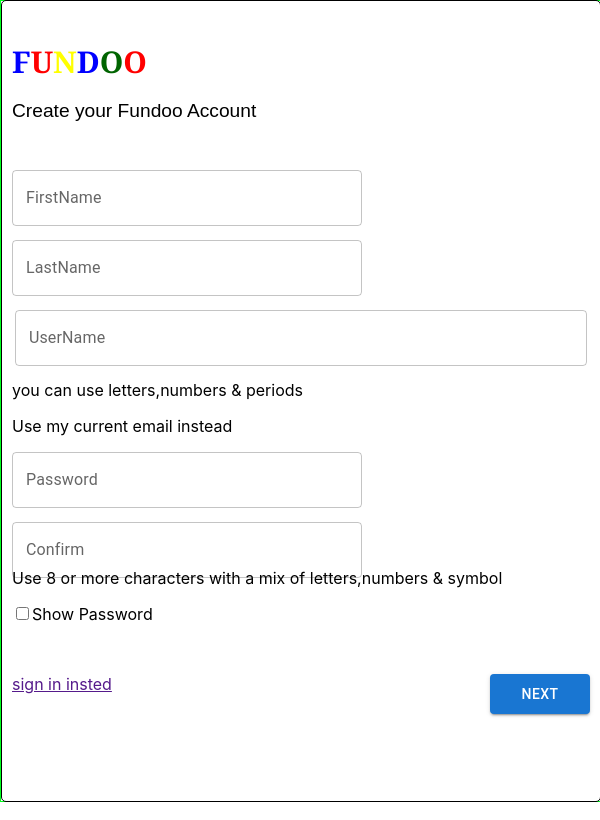
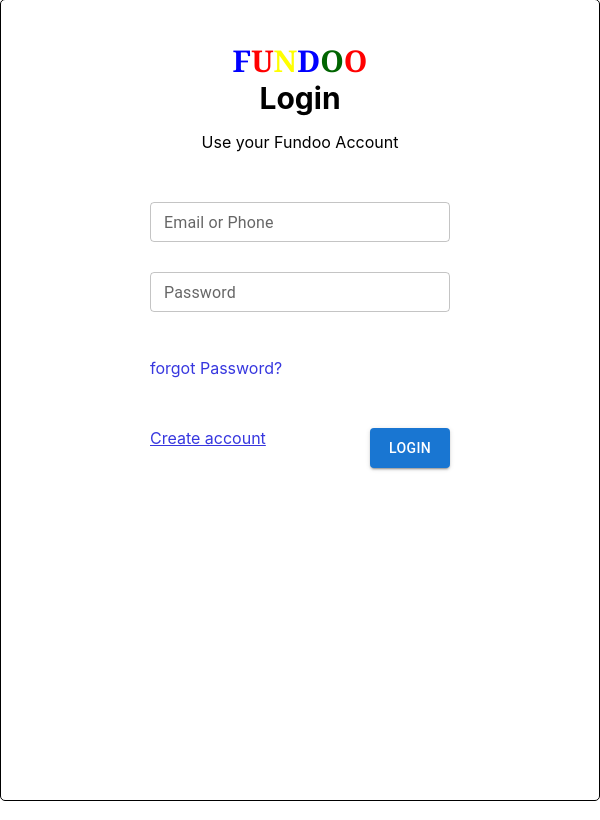
Before and after one commit to satya-1298/Fundoo__Frontend, a React (Create React App) app: page / in a window 600 px wide. Built offline with nearby package versions, Linux system fonts and the light colour scheme.

Commit message:
[Satya]impl : Implemented Form Validation Using Regex Expression

```diff
--- a/src/App.js
+++ b/src/App.js
@@ -2,15 +2,15 @@
 import React from 'react';
 import './App.css';
 
-import SignUp from './WebPage/SignUp/SignUp';
-// import SignIn from './WebPage/SignUp/SignIn/SignIn';
+//import SignUp from './WebPage/SignUp/SignUp';
+import SignIn from './WebPage/SignUp/SignIn/SignIn';
 
 
 function App() {
   return (
     <div className="App">
-     <SignUp/>
-        {/* <SignIn/> */}
+     {/* <SignUp/> */}
+        <SignIn/>
     </div>
   );
 }
--- a/src/WebPage/SignUp/SignIn/SignIn.css
+++ b/src/WebPage/SignUp/SignIn/SignIn.css
@@ -12,7 +12,7 @@
 {
     border: 1px solid black;
     width: 30vw;
-    height: 75vh;
+    height: 80vh;
     display: flex;
     border-radius: 5px;
     justify-content: center;
@@ -20,7 +20,7 @@
 .form-container
 {
      /* border: 1px solid blue;  */
-    width: 60%;
+    width: 75%;
     height: 70vh;
     padding: 10px;
     display: flex;
--- a/src/WebPage/SignUp/SignIn/SignIn.jsx
+++ b/src/WebPage/SignUp/SignIn/SignIn.jsx
@@ -1,8 +1,64 @@
 
-import React from "react";
+import React,{useState} from "react";
 import './SignIn.css';
+import {TextField,Button} from '@mui/material';
+const RegEmail=new RegExp('[a-zA-Z0-9._:$!%-]+@[a-zA-Z0-9.-]+.[a-zA-Z]$');
+const RegPassword=new RegExp('^(?=.*?[A-Za-z])(?=.*?[0-9]).{8,}$');
+
+
 
 export default function SignIn(){
+    const[val,setVal]=useState({email:'',password:''});
+    const[regdata,setRegdata]=useState({emailBoarder:false,emailhelper:'',passwordBoarder:false,passwordhelper:''});
+    const handleUserName=(e)=>
+    {
+        setVal(preState=>(
+            {
+                ...preState,
+                email:e.target.value
+            }
+        ))
+    }
+    const handlePassword=(p)=>
+    {
+        setVal(preState=>(
+            {
+                ...preState,
+                password:p.target.value
+            }
+        ))
+    }
+    console.log(val)
+
+    const Validation=()=>
+    {
+        let validUserName=RegEmail.test(val.email)
+        if(validUserName===false)
+        {
+            setRegdata(preState=>(
+                {
+                    ...preState,
+                    emailBoarder:true,
+                    emailhelper:'Invalid UserName'
+                }
+            ))
+        }
+        let validpassword=RegPassword.test(val.password)
+        if(validpassword===false)
+        {
+            setRegdata(preState=>(
+                {
+                    ...preState,
+                    passwordBoarder:true,
+                    passwordhelper:'Invalid Password'
+                }
+            ))
+        }
+        if(validUserName==true && validpassword==true)
+        {
+            console.log(regdata)
+        }
+    }
     return(
         <div className="signIn-Container">
             <div className="main-container">
@@ -23,17 +79,19 @@
                         <p className="heading-s" >Use your Fundoo Account </p>
                         </div>
                          <div className="detail.cs">
-                             <input type="email/phonenumber" id="email" placeholder="Email or phone"  className="input-s"/>
+                         <TextField id="email" label="Email or Phone" onChange={handleUserName} error={regdata.emailBoarder} helperText={regdata.emailhelper} size="small"  variant="outlined" className="input-s"/>
+                             {/* <input type="email/phonenumber" id="email" placeholder="Email or phone"  className="input-s"/> */}
                         </div>
                         <div className="detail.cs">
-                            <input type="password" id="password" placeholder="Password" className="input-s"/>
+                        <TextField type="password" id="Password" label="Password"onChange={handlePassword} error={regdata.passwordBoarder} helperText={regdata.passwordhelper} variant="outlined" size="small"  className="input-s"/>
+                            {/* <input type="password" id="password" placeholder="Password" className="input-s"/> */}
                         </div>
                         <div>
                         <p className="para-s">forgot Password?</p>
                         </div>
                         <div className="submit-s">
                             <a href="" className="link-s">Create account</a>
-                            <button>Login</button>
+                            <Button onClick={Validation} variant="contained">Login</Button>
                         </div>
                     </form>
                 </div>
--- a/src/WebPage/SignUp/SignUp.css
+++ b/src/WebPage/SignUp/SignUp.css
@@ -19,8 +19,8 @@
 .form-container
 {
     /* border: 1px solid blue; */
-    width: 60%;
-    height: 97%;
+    width: 90%;
+    height: 100%;
     padding: 10px;
 }
 .image-s
@@ -48,7 +48,8 @@
 .input-s{
     height: 30px;
     border-radius: 4px;
-    width: 270px;
+    width: 200px;
+
 }
 .name-s
 {
@@ -61,7 +62,7 @@
     border-radius: 4px;
 }
 div{
-    height: 70px;
+    height: 60px;
     /* display: flex;
     justify-content: space-between; */
 }
@@ -90,54 +91,15 @@
     display: flex;
     justify-self: start;
 }
-@media  screen and (max-width:600px){
-    body{
-        /* background-color: aqua; */
+
+  @media screen and (max-width:700px)
+{
+  .signUp-Container,.form-container,.main-container{
+    width: 100%;
+    margin-top: 0px;
   }
-    .main-container{
-        width: 100%;
-        height: 100%;
-        /* background-color: burlywood; */
-    }
-    .form-container
-    {
-        width: 100%;
-        height: 98%;
-        /* background-color: cornflowerblue; */
-    }
-    .name-s{
-        width: 100px;
-        flex-direction: column;
-        justify-content:space-between;
-        margin-bottom: 20px;
-
-
-    }
-
-    .pass-style
-    {
-        width: 100%;
-        flex-direction: column;
-        justify-content:space-between;
-
-    }
-    .input-ss{
-
-        justify-content: space-between;
-        margin-top: 400px;
-
-    }
-
-    .input-s
-    {
-
-        justify-content: space-between;
-        width:500px;
-        margin-top: 20%;
-    }
-    .Username-S
-    {
-        margin-top: 40px;
+  .input-s{
+    width: 230px;
   }
   .image-s{
     height: 0px;
@@ -145,31 +107,15 @@
 }
 
 }
-@media screen and (min-width:500px) and (max-width:900px)
+@media screen and (min-width:700px) and (max-width:1300px)
 {
-    .name-s{
-        height: 100px;
+    .signUp-Container,.form-container,.main-container{
+        width: 100%;
+        margin-top: 0px;
+      }
+      .input-s{
+        width: 225px;
+      }
+
 
 }
-    .pass-style{
-        height: 100px;
-    }
-    .input-s{
-        width: 515px;
-    }
-
-}
-@media screen and (min-width:250px) and (max-width:700px)
-{
-    .name-s{
-        height: 100px;
-
-    }
-    .pass-style{
-        height: 100px;
-    }
-    .input-s{
-        width: 350px;
-    }
-
-}
--- a/src/WebPage/SignUp/SignUp.jsx
+++ b/src/WebPage/SignUp/SignUp.jsx
@@ -5,19 +5,30 @@
 import Logo from "../../Assets/Logo.jpg"
 // import SignIn from "./SignIn/SignIn";
 import {TextField,Button} from '@mui/material';
+const RegFirstName =new RegExp('^[A-Z]{1,}[A-Za-z]{3,}$');
+const RegLastName=new RegExp('^[A-Za-z]{1,}$');
+const RegEmail=new RegExp('[a-zA-Z0-9._:$!%-]+@[a-zA-Z0-9.-]+.[a-zA-Z]$');
+const RegPassword=new RegExp('^(?=.*?[A-Za-z])(?=.*?[0-9]).{8,}$');
+
 
 
 export default function SignUp(){
+    // useState-hook to manage the component's state,
     const[data,setData]=useState({firstName:'',lastName:'',email:'',password:''});
-    const handleFirstName=(firstName)=>{
+    const[regobj,setRegobj]=useState({firstNameBoarder:false,firstNameHelper:'',
+                                lastNameBoarder:false,lastNameHelper:'',
+                                emailBoarder:false, emailHelper:'', passwordBoarder:false,password_Helper:'',
+                            });
+    const FirstName=(firstName)=>{
         setData(prevState => (
             {
                 ...prevState,
-                FirstName:firstName.target.value
+                firstName:firstName.target.value
             }
         ))
+        //console.log(event)
     }
-    const handleLastName=(lastName)=>{
+    const LastName=(lastName)=>{
         setData(prevState =>(
             {
                 ...prevState,
@@ -25,7 +36,7 @@
             }
         ))
     }
-    const handleEmail=(email)=>{
+    const Email=(email)=>{
         setData(prevState=>(
             {
                 ...prevState,
@@ -33,7 +44,7 @@
             }
         ))
     }
-    const handlePassword=(password)=>{
+    const Password=(password)=>{
         setData(prevState=>(
             {
                 ...prevState,
@@ -42,11 +53,64 @@
         ))
     }
     console.log(data);
+   const verifyValidation=()=>
+   {
+        let validFirstName=RegFirstName.test(data.firstName)
+        if(validFirstName===false)
+        {
+            setRegobj(prevState=>(
+            {
+                    ...prevState,
+                    firstNameBoarder:true,
+                    firstNameHelper:'Enter Valid Information'
+            }))
+        }
+        let validateLastName=RegLastName.test(data.lastName)
+        if(validateLastName===false)
+        {
+            setRegobj(prevState=>(
+                {
+                    ...prevState,
+                    lastNameBoarder:true,
+                    lastNameHelper:'Enter Valid Information'
+                }
+            ))
+        }
+        let validEmail=RegEmail.test(data.email)
+        if(validEmail===false)
+        {
+            setRegobj(prevState=>(
+                {
+                    ...prevState,
+                    emailBoarder:true,
+                    emailHelper:'InValid Email'
+                }
+            ))
+
+        }
+        let validatePassword=RegPassword.test(data.password)
+        if(validatePassword===false)
+        {
+            setRegobj(prevState=>(
+                {
+                    ...prevState,
+                    passwordBoarder:true,
+                    password_Helper:'invalid'
+                }
+            ))
+        }
+        if(validFirstName==true && validateLastName==true && validEmail==true && validatePassword==true)
+        {
+            console.log(regobj)
+        }
+   }
+
     return(
         <div className="signUp-Container">
             <div className="main-container">
-                <div className="form-container">
-                    <form>
+
+                <form>
+                    <div className="form-container">
                         <div className="header">
                             <p className="f"><b>F</b></p>
                             <p className="u"><b>U</b></p>
@@ -61,21 +125,21 @@
                         <p className="heading-s" >Create your Fundoo Account </p>
                         </div>
                         <div className="name-s">
-                            <TextField id="FirstName" label="FirstName" onChange={handleFirstName} variant="outlined" className="input-s"/>
+                            <TextField id="FirstName" label="FirstName" onChange={FirstName} error={regobj.firstNameBoarder} helperText={regobj.firstNameHelper} size="small"  variant="outlined" className="input-s"/>
 
-                            <TextField id="LastName" label="LastName" onChange={handleLastName} variant="outlined" className="input-s"/>
+                            <TextField id="LastName" label="LastName" onChange={LastName} error={regobj.lastNameBoarder} helperText={regobj.lastNameHelper} variant="outlined" size="small" className="input-s"/>
                         </div>
 
                             <div className="Username-S">
-                            <TextField  id="Email" label="UserName" onChange={handleEmail} variant="outlined" className="input-ss"/>
+                            <TextField  id="Email" label="UserName" onChange={Email} error={regobj.emailBoarder} helperText={regobj.emailHelper} variant="outlined" size="small"  className="input-ss"/>
 
                             </div>
 
                            <label className="label-s">you can use letters,numbers & periods</label>
                            <p className="para-s">Use my current email instead</p>
                         <div className="pass-style" >
-                            <TextField  id="Password" label="Password" onChange={handlePassword} variant="outlined" className="input-s"/>
-                            <TextField id="PasswordConfirm" label="Confirm" onChange={handlePassword} variant="outlined" className="input-s"/>
+                            <TextField type="password" id="Password" label="Password" onChange={Password} error={regobj.passwordBoarder} helperText={regobj.password_Helper} variant="outlined" size="small"  className="input-s"/>
+                            <TextField type="password" id="PasswordConfirm" label="Confirm" onChange={Password} variant="outlined" size="small"  className="input-s"/>
 
                          </div>
                          <p className="para-s">Use 8 or more characters with a mix of letters,numbers & symbol</p>
@@ -86,10 +150,11 @@
                         </div>
                         <div className="submit">
                             <a href=''>sign in insted</a>
-                            <Button variant="contained" className="button-s">Next</Button>
+                            <Button onClick={verifyValidation} variant="contained" className="button-s">Next</Button>
                         </div>
-                    </form>
-                </div>
+                    </div>
+                </form>
+
                 <div className="image-s" >
                     <img src={Logo} />
                 </div>
```
Lines whose indentation alone changed are shown as unchanged.
